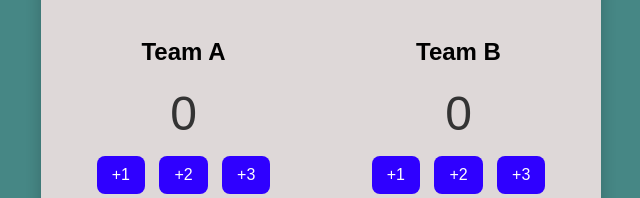
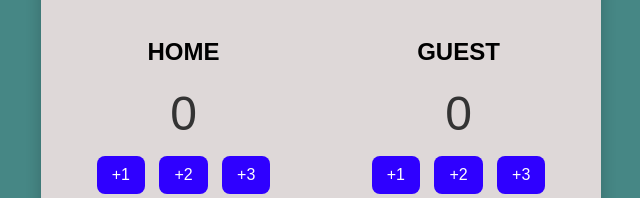
Before and after one commit to AJamesGit01/Basketball-Scoreboard, a plain HTML site: page index.html in a window 1280 px wide. Shown: the part 250-448 px from the top of the page, 319-959 px from the left. Drawn offline with Linux system fonts and the light colour scheme.

Commit message:
Update index.html

```diff
--- a/index.html
+++ b/index.html
@@ -11,7 +11,7 @@
     <h1>🏀 Basketball Scoreboard</h1>
     <div class="teams">
       <div class="team" id="team-a">
-        <h2>Team A</h2>
+        <h2>HOME</h2>
         <div class="score" id="score-a">0</div>
         <div class="buttons">
           <button onclick="addPoints('a', 1)">+1</button>
@@ -20,7 +20,7 @@
         </div>
       </div>
       <div class="team" id="team-b">
-        <h2>Team B</h2>
+        <h2>GUEST</h2>
         <div class="score" id="score-b">0</div>
         <div class="buttons">
           <button onclick="addPoints('b', 1)">+1</button>
```
